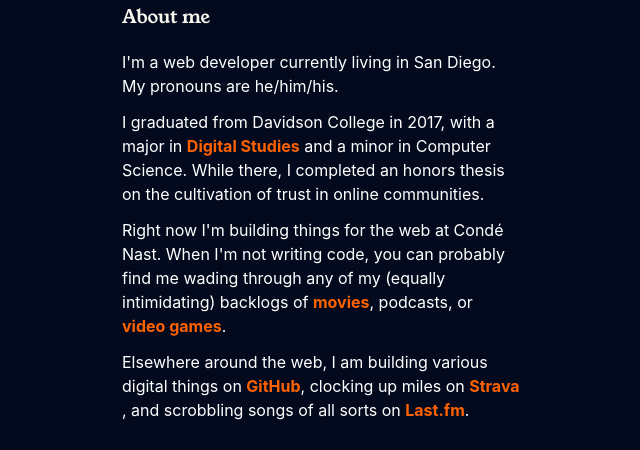
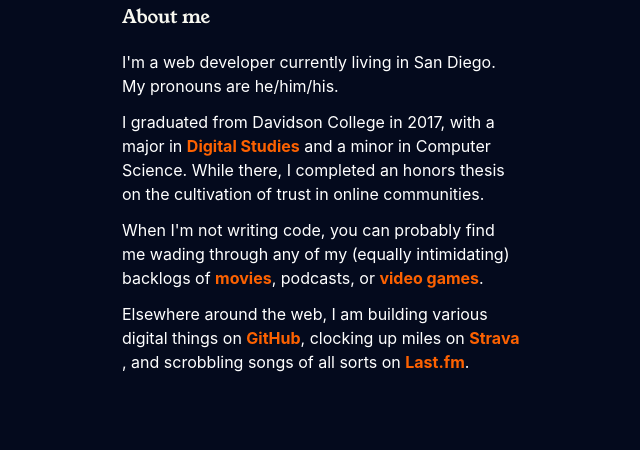
Before and after one commit to alechemy/alecwithac.com, a website: page src/about.html in a window 1280 px wide. Shown: the part 350-800 px from the top of the page, without its empty margins (318-958 px from the left). Drawn offline with Linux system fonts and the light colour scheme; files whose address does not match are found by name.

Commit message:
update bio 🫡

```diff
--- a/src/about.html
+++ b/src/about.html
@@ -51,9 +51,8 @@
             on the cultivation of trust in online communities.
           </p>
           <p>
-            Right now I'm building things for the web at Condé Nast. When I'm not
-            writing code, you can probably find me wading through any of my
-            (equally intimidating) backlogs of
+            When I'm not writing code, you can probably find me wading through
+            any of my (equally intimidating) backlogs of
             <a
               href="https://letterboxd.com/alechemy/watchlist/"
               target="_blank"
```
Also changed, not shown: src/index.html (+1 -2 lines).
